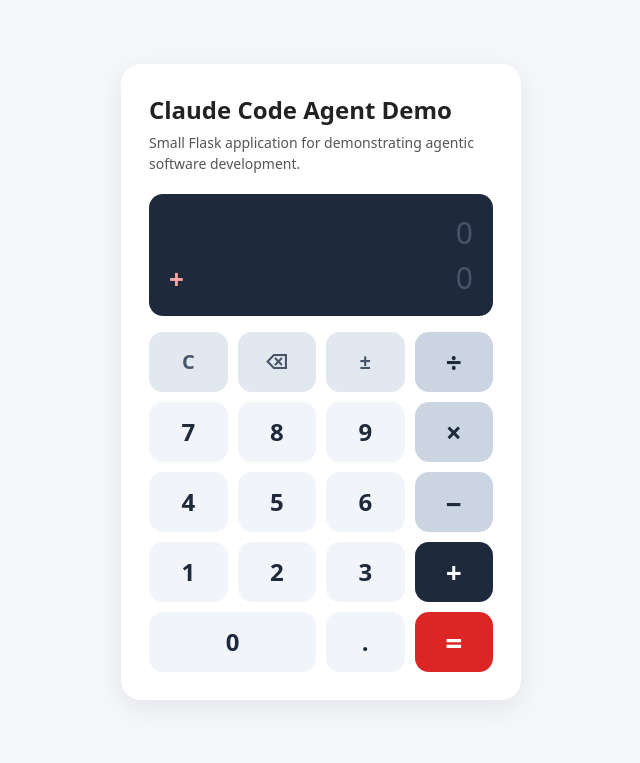
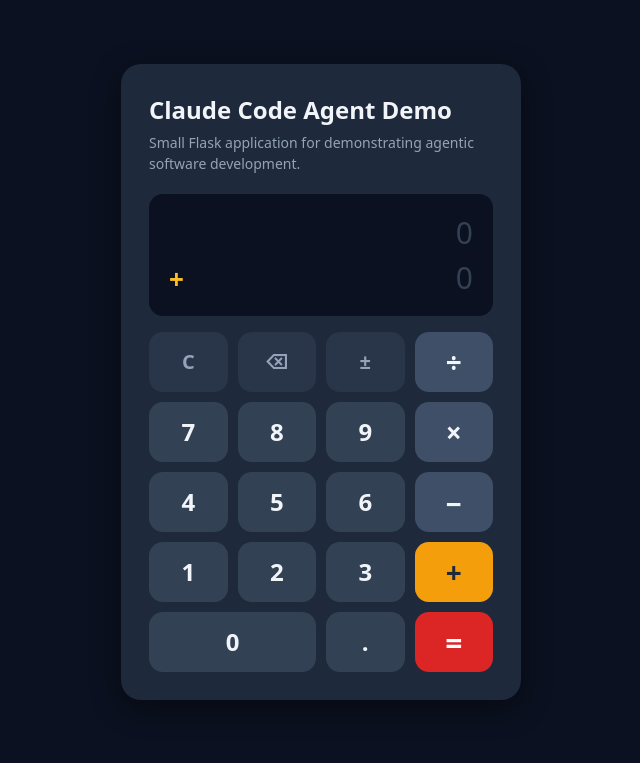
Before and after one commit to DonTihi/code_demo, a Flask app: page / in a window 1280 px wide. Shown: the top 763 px of the page, without its empty margins (319-959 px from the left). Run offline with Flask 3, Linux system fonts and the light colour scheme.

Commit message:
Switch calculator UI to a dark theme
Page background, card, and keypad now use a dark slate palette. The
display is a near-black panel so it still stands out against the card.
Selected operator keys use an amber highlight (previously the same
dark navy as the card, which no longer stood out on a dark background),
and the red Calculate button is unchanged.

Co-Authored-By: Claude Sonnet 5 <noreply@anthropic.com>

```diff
--- a/app/static/style.css
+++ b/app/static/style.css
@@ -7,8 +7,8 @@
 :root {
     font-family: system-ui, -apple-system, "Segoe UI", Arial, sans-serif;
     line-height: 1.5;
-    color: #222;
-    background: #f5f7fb;
+    color: #e2e8f0;
+    background: #0b1120;
 }
 
 body {
@@ -18,20 +18,21 @@ body {
 h1 {
     margin: 0 0 4px;
     font-size: 24px;
+    color: #f1f5f9;
 }
 
 .container {
     max-width: 400px;
     margin: 64px auto;
     padding: 28px;
-    background: white;
+    background: #1e293b;
     border-radius: 20px;
-    box-shadow: 0 8px 30px rgba(0, 0, 0, 0.08);
+    box-shadow: 0 8px 30px rgba(0, 0, 0, 0.45);
 }
 
 .subtitle {
     margin: 0;
-    color: #555;
+    color: #94a3b8;
     font-size: 14px;
 }
 
@@ -59,7 +60,7 @@ h1 {
 .display {
     padding: 16px 20px;
     border-radius: 14px;
-    background: #1e293b;
+    background: #0b1120;
     color: white;
     text-align: right;
 }
@@ -86,18 +87,18 @@ h1 {
 }
 
 .display input::placeholder {
-    color: #475569;
+    color: #334155;
 }
 
 .display-operator {
     min-width: 1ch;
-    color: #fca5a5;
+    color: #fbbf24;
     font-size: 26px;
     font-weight: 700;
 }
 
 .calculator.is-enhanced .display input {
-    color: #94a3b8;
+    color: #64748b;
 }
 
 .calculator.is-enhanced .display input.is-active {
@@ -106,7 +107,7 @@ h1 {
 
 .display input:focus-visible {
     text-decoration: underline;
-    text-decoration-color: #94a3b8;
+    text-decoration-color: #64748b;
     text-underline-offset: 6px;
 }
 
@@ -114,7 +115,7 @@ h1 {
 .error {
     margin: 10px 0 0;
     padding-top: 10px;
-    border-top: 1px solid #334155;
+    border-top: 1px solid #1e293b;
     font-size: 14px;
 }
 
@@ -148,8 +149,8 @@ h1 {
     padding: 0;
     border: 0;
     border-radius: 14px;
-    background: #f1f5f9;
-    color: #1e293b;
+    background: #334155;
+    color: #f1f5f9;
     font: inherit;
     font-size: 24px;
     font-weight: 600;
@@ -160,7 +161,7 @@ h1 {
 }
 
 .key:hover {
-    background: #e2e8f0;
+    background: #475569;
 }
 
 .key:active {
@@ -169,7 +170,7 @@ h1 {
 
 .key:focus-visible,
 .key-operator input:focus-visible + span {
-    outline: 2px solid #64748b;
+    outline: 2px solid #38bdf8;
     outline-offset: 2px;
 }
 
@@ -178,21 +179,21 @@ h1 {
 }
 
 .key-function {
-    background: #e2e8f0;
-    color: #475569;
+    background: #293548;
+    color: #94a3b8;
     font-size: 20px;
 }
 
 .key-function:hover {
-    background: #cbd5e1;
+    background: #334155;
 }
 
 .key-operator {
-    background: #cbd5e1;
+    background: #3f4f68;
 }
 
 .key-operator:hover {
-    background: #94a3b8;
+    background: #52667f;
 }
 
 .key-operator input {
@@ -212,8 +213,8 @@ h1 {
 }
 
 .key-operator input:checked + span {
-    background: #1e293b;
-    color: white;
+    background: #f59e0b;
+    color: #1e293b;
 }
 
 .calculate-button {
```
